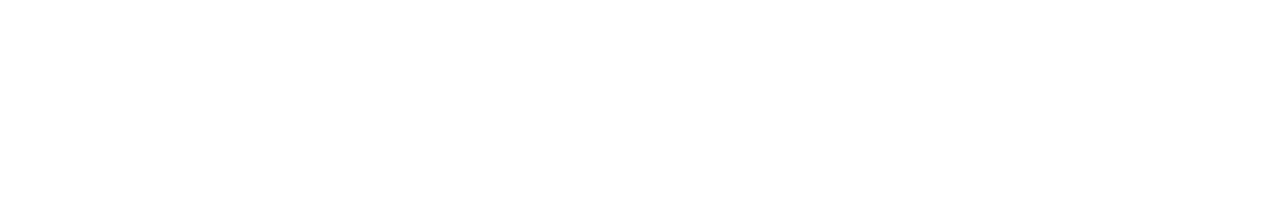
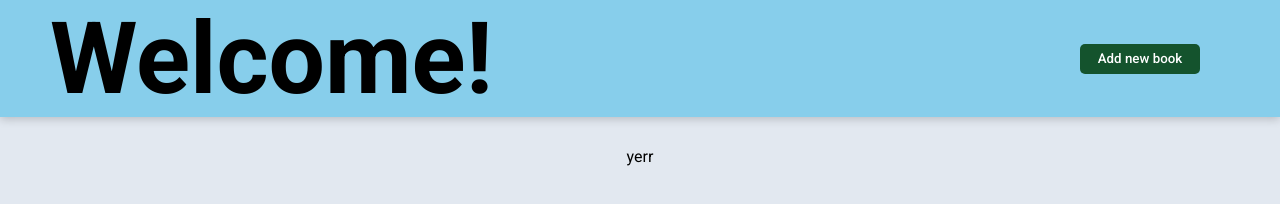
Before and after one commit to Aabdelm/library, a plain HTML site: page index.html in a window 1280 px wide. Drawn offline with nearby package versions, Linux system fonts and the light colour scheme; files that its build step writes are made by us from their sources.

Commit message:
Add content and topbar

```diff
--- a/index.html
+++ b/index.html
@@ -46,7 +46,13 @@
 
     </div>
     <div class="container">
-        <div class="div"></div>
+        <div class="topbar">
+            <h1>Welcome!</h1>
+            <button type="button" id="add">Add new book</button>
+        </div>
+        <div class="content">
+            yerr
+        </div>
     </div>
 </body>
 </html>
--- a/style.scss
+++ b/style.scss
@@ -4,6 +4,7 @@
     box-sizing: border-box;
     margin: 0;
     padding: 0;
+    overflow: hidden;
 }
 //Assign percentages
 body, html{
@@ -133,7 +134,49 @@ body, html{
 
 //Initialize container. Note that we'll need infinite rows
 .container{
+    width: 100%;
+    height: 100%;
     display: grid;
-    place-content: center;
-    grid-auto-rows: 1fr;
+    grid-template-rows: min-content 1fr;
+    grid-template-columns: 100%;
 }
+.topbar{
+    position: relative;
+    background-color: skyblue;
+    display: grid;
+    grid-template-columns: repeat(2, 1fr);
+    align-items: center;
+    padding-left: 50px;
+    font-size: 50px;
+    z-index: 10;
+    box-shadow: 0 2px 9px rgba(0, 0, 0, 0.2);
+    //design button
+    #add{
+        align-self: center;
+        width: 120px;
+        height: 30px;
+        border: none;
+        border-radius: 5px;
+        cursor: pointer;
+        background-color: #14532d;
+        transition: 0.3s ease-out;
+        &:hover{
+            background-color: #052e16;
+        }&:active{
+            transform: scale(0.95);
+        }
+        color: white;
+        font-weight: 500;
+
+    }
+}
+#add{
+    justify-self: right ;
+    margin-right: 80px;
+}
+.content{
+    padding-top: 30px;
+    background-color: #e2e8f0;
+    display: grid;
+    justify-items: center;
+}
```
